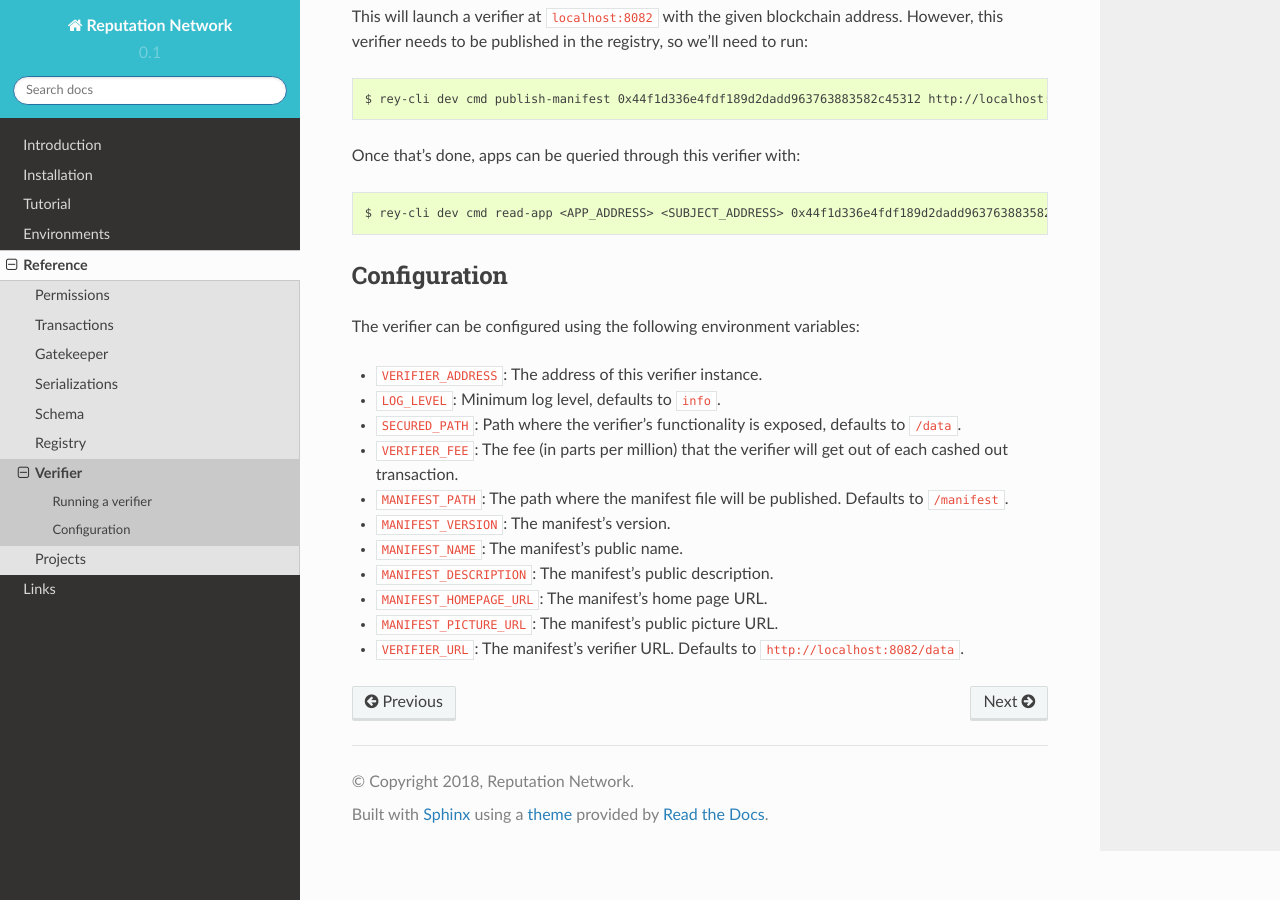
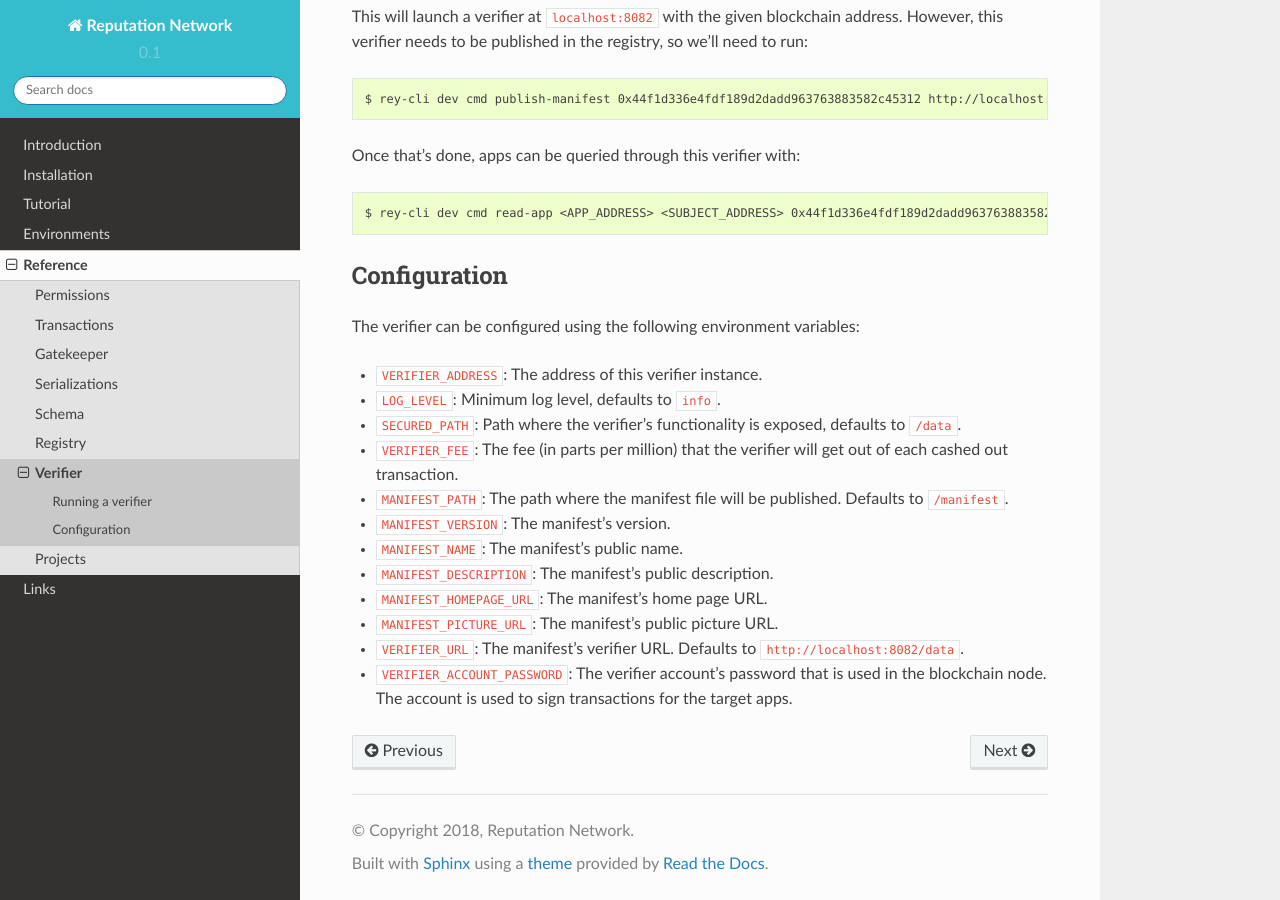
Before and after one commit to reputation-network/rey-docs, a Sphinx documentation site: the page built from docs/contents/reference/verifier.rst, in a window 1280 px wide and 900 px high, scrolled down 591 px. Built offline with Sphinx 7.4.7 and the Read the Docs theme 2.0.0, drawn with Linux system fonts in a browser that asks for light colours.

Commit message:
Update verifier variables

```diff
--- a/docs/contents/reference/verifier.rst
+++ b/docs/contents/reference/verifier.rst
@@ -47,3 +47,4 @@ The verifier can be configured using the following environment variables:
 - ``MANIFEST_HOMEPAGE_URL``: The manifest's home page URL.
 - ``MANIFEST_PICTURE_URL``:  The manifest's public picture URL.
 - ``VERIFIER_URL``:  The manifest's verifier URL. Defaults to ``http://localhost:8082/data``.
+- ``VERIFIER_ACCOUNT_PASSWORD``: The verifier account's password that is used in the blockchain node. The account is used to sign transactions for the target apps.
```
